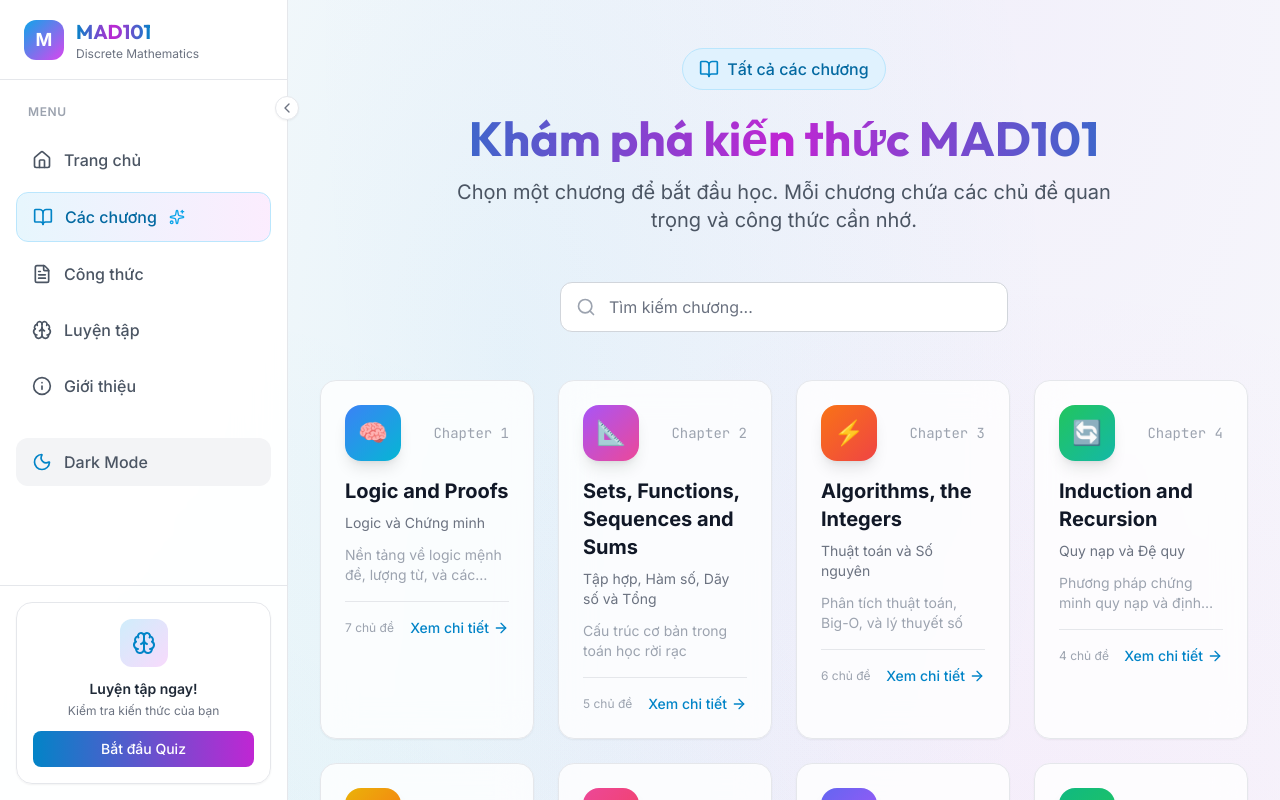
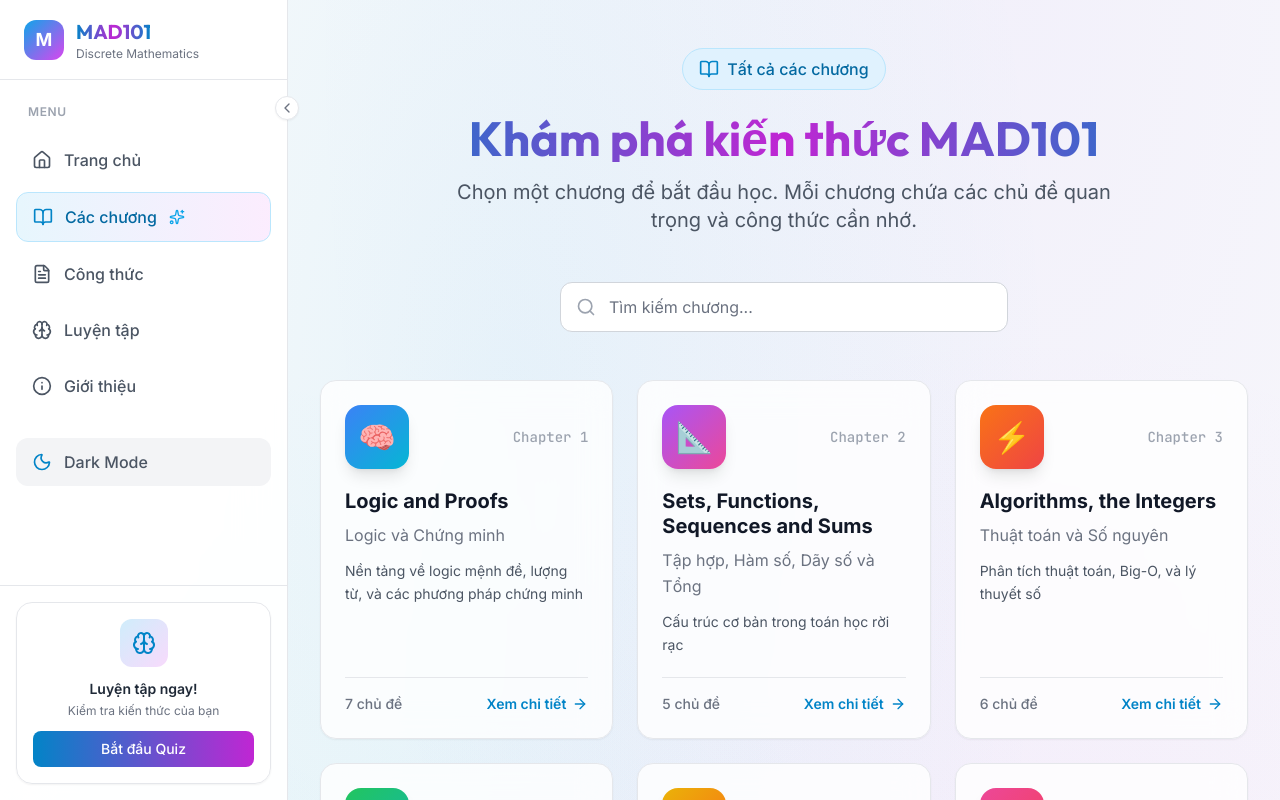
Before and after one commit to PhamPhong137/MAD101_Foundation, a React (Vite) app: page /chapters in a window 1280 px wide. Shown: the top 800 px of the page. Built offline with nearby package versions, Linux system fonts and the light colour scheme.

Commit message:
fix: layout grid chapter

```diff
--- a/src/components/ChapterCard.tsx
+++ b/src/components/ChapterCard.tsx
@@ -11,41 +11,44 @@ const ChapterCard = ({ chapter, index }: ChapterCardProps) => {
     return (
         <Link
             to={`/chapter/${chapter.id}`}
-            className="chapter-card group animate-fade-in"
+            className="chapter-card group animate-fade-in flex flex-col h-full"
             style={{ animationDelay: `${index * 100}ms` }}
         >
             {/* Icon & Number */}
-            <div className="flex items-center justify-between mb-4">
-                <div className={`w-14 h-14 rounded-2xl bg-gradient-to-br ${chapter.color} flex items-center justify-center text-2xl shadow-lg transform group-hover:scale-110 group-hover:rotate-3 transition-all duration-300`}>
+            <div className="flex items-center justify-between mb-5">
+                <div className={`w-16 h-16 rounded-2xl bg-gradient-to-br ${chapter.color} flex items-center justify-center text-3xl shadow-lg transform group-hover:scale-110 group-hover:rotate-3 transition-all duration-300`}>
                     {chapter.icon}
                 </div>
-                <span className="text-gray-400 dark:text-gray-500 font-mono text-sm">
+                <span className="text-gray-400 dark:text-gray-500 font-mono text-sm font-medium">
                     Chapter {chapter.number}
                 </span>
             </div>
 
+            {/* Content - flex-1 để chiếm hết không gian còn lại */}
+            <div className="flex-1 flex flex-col">
                 {/* Title */}
-            <h3 className="text-xl font-bold text-gray-900 dark:text-white mb-2 group-hover:text-transparent group-hover:bg-gradient-to-r group-hover:from-primary-600 dark:group-hover:from-primary-400 group-hover:to-secondary-600 dark:group-hover:to-secondary-400 group-hover:bg-clip-text transition-all duration-300">
+                <h3 className="text-xl font-bold text-gray-900 dark:text-white mb-2 leading-tight group-hover:text-transparent group-hover:bg-gradient-to-r group-hover:from-primary-600 dark:group-hover:from-primary-400 group-hover:to-secondary-600 dark:group-hover:to-secondary-400 group-hover:bg-clip-text transition-all duration-300">
                     {chapter.title}
                 </h3>
 
                 {/* Vietnamese Title */}
-            <p className="text-gray-500 dark:text-gray-400 text-sm mb-3">
+                <p className="text-gray-500 dark:text-gray-400 text-base mb-3 leading-relaxed">
                     {chapter.titleVi}
                 </p>
 
                 {/* Description */}
-            <p className="text-gray-400 dark:text-gray-500 text-sm mb-4 line-clamp-2">
+                <p className="text-gray-600 dark:text-gray-500 text-sm mb-5 line-clamp-2 leading-relaxed flex-1">
                     {chapter.description}
                 </p>
+            </div>
 
-            {/* Topics count & Arrow */}
-            <div className="flex items-center justify-between pt-4 border-t border-gray-200 dark:border-white/5">
-                <span className="text-xs text-gray-400 dark:text-gray-500">
+            {/* Topics count & Arrow - luôn ở dưới cùng */}
+            <div className="flex items-center justify-between pt-4 mt-auto border-t border-gray-200 dark:border-white/5">
+                <span className="text-sm text-gray-500 dark:text-gray-400 font-medium">
                     {chapter.topics.length} chủ đề
                 </span>
-                <div className="flex items-center text-primary-600 dark:text-primary-400 text-sm font-medium group-hover:translate-x-1 transition-transform duration-300">
-                    <span className="mr-1">Xem chi tiết</span>
+                <div className="flex items-center text-primary-600 dark:text-primary-400 text-sm font-semibold group-hover:translate-x-1 transition-transform duration-300">
+                    <span className="mr-1.5">Xem chi tiết</span>
                     <ArrowRight className="w-4 h-4" />
                 </div>
             </div>
--- a/src/pages/Chapters.tsx
+++ b/src/pages/Chapters.tsx
@@ -44,18 +44,18 @@ const Chapters = () => {
 
                 {/* Chapters Grid */}
                 {filteredChapters.length > 0 ? (
-                    <div className="grid grid-cols-1 sm:grid-cols-2 lg:grid-cols-3 xl:grid-cols-4 gap-6">
+                    <div className="grid grid-cols-1 md:grid-cols-2 lg:grid-cols-3 gap-6">
                         {filteredChapters.map((chapter, index) => (
                             <ChapterCard key={chapter.id} chapter={chapter} index={index} />
                         ))}
                     </div>
                 ) : (
-                    <div className="text-center py-12">
-                        <div className="w-20 h-20 mx-auto mb-6 rounded-full bg-gray-100 dark:bg-white/5 flex items-center justify-center">
-                            <Search className="w-10 h-10 text-gray-400 dark:text-gray-500" />
+                    <div className="text-center py-16">
+                        <div className="w-24 h-24 mx-auto mb-6 rounded-full bg-gray-100 dark:bg-white/5 flex items-center justify-center">
+                            <Search className="w-12 h-12 text-gray-400 dark:text-gray-500" />
                         </div>
-                        <h3 className="text-xl font-semibold text-gray-900 dark:text-white mb-2">Không tìm thấy kết quả</h3>
-                        <p className="text-gray-600 dark:text-gray-400">Thử tìm với từ khóa khác</p>
+                        <h3 className="text-2xl font-semibold text-gray-900 dark:text-white mb-3">Không tìm thấy kết quả</h3>
+                        <p className="text-gray-600 dark:text-gray-400 text-lg">Thử tìm với từ khóa khác</p>
                     </div>
                 )}
 
```
Lines whose indentation alone changed are shown as unchanged.
